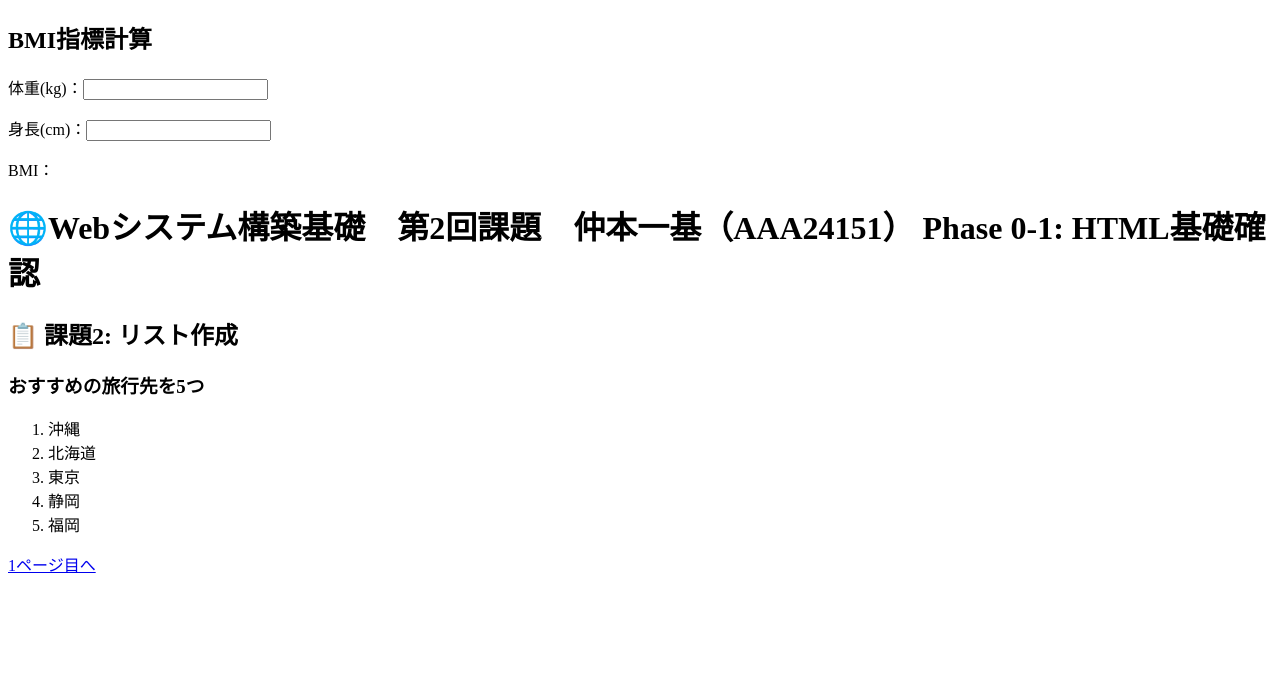
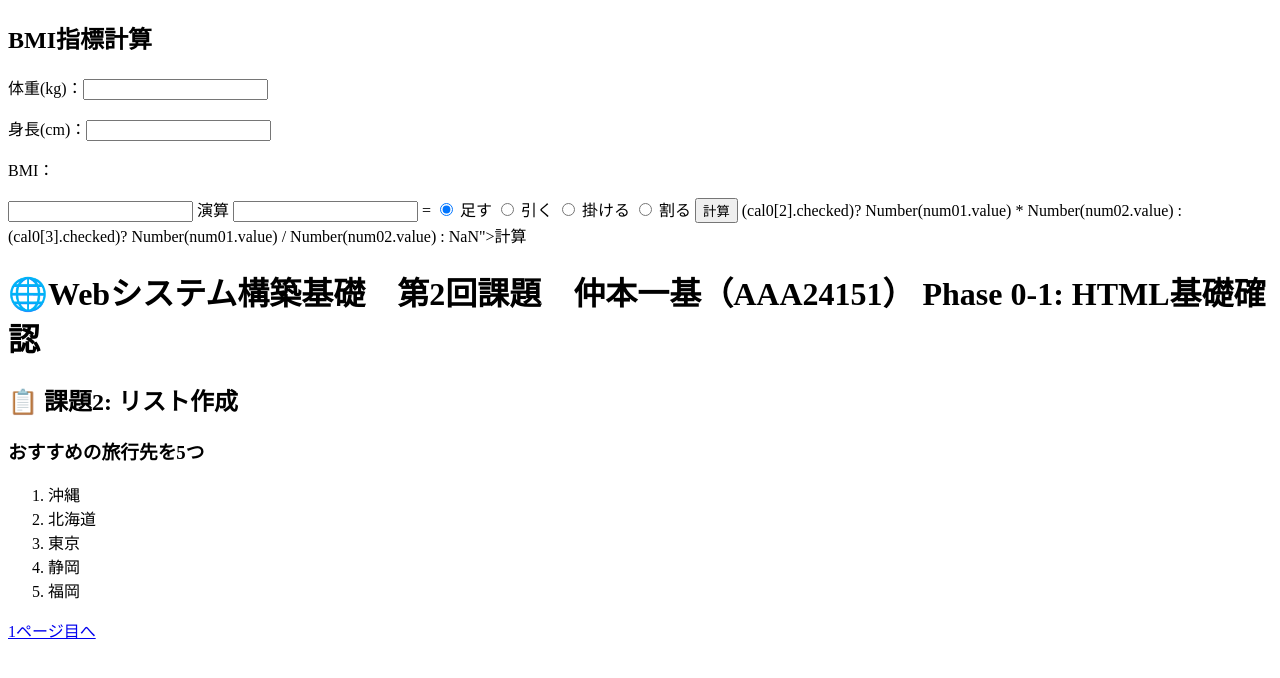
Before and after one commit to omu-aaa24151/omu-aaa24151.github.io, a plain HTML site: page second.html in a window 1280 px wide. Drawn offline with Linux system fonts and the light colour scheme.

Commit message:
Update second.html

```diff
--- a/second.html
+++ b/second.html
@@ -11,6 +11,29 @@
         <p><label>体重(kg)：<input name="weight" type="number" step="any"></label></p>
         <p><label>身長(cm)：<input name="height" type="number" step="any"></label></p>
         <p><label>BMI：<output name="bmi"></output></label></p>
+    </form>
+
+    <form onsubmit="return false">
+        <input type="number" id="num01"> 演算
+        <input type="number" id="num02"> =
+        <output for="num01 num02" id="result0"></output>
+
+    <!-- ラジオボタン選択肢 -->
+        <input id="plus" type="radio" name="cal0" value="+" checked>
+        <label for="plus">足す</label>
+        <input id="minus" type="radio" name="cal0" value="-">
+        <label for="minus">引く</label>
+        <input id="multiply" type="radio" name="cal0" value="*">
+        <label for="multiply">掛ける</label>
+        <input id="divide" type="radio" name="cal0" value="/">
+        <label for="divide">割る</label>
+
+
+        <button onclick="result0.value =
+            (cal0[0].checked)? Number(num01.value) + Number(num02.value) :
+            (cal0[1].checked)? Number(num01.value) - Number(num02.value) : NaN">計算</button>
+            (cal0[2].checked)? Number(num01.value) * Number(num02.value) :
+            (cal0[3].checked)? Number(num01.value) / Number(num02.value) : NaN">計算</button>
     </form>
 
     <h1>🌐Webシステム構築基礎　第2回課題　仲本一基（AAA24151） Phase 0-1: HTML基礎確認</h1>
```
